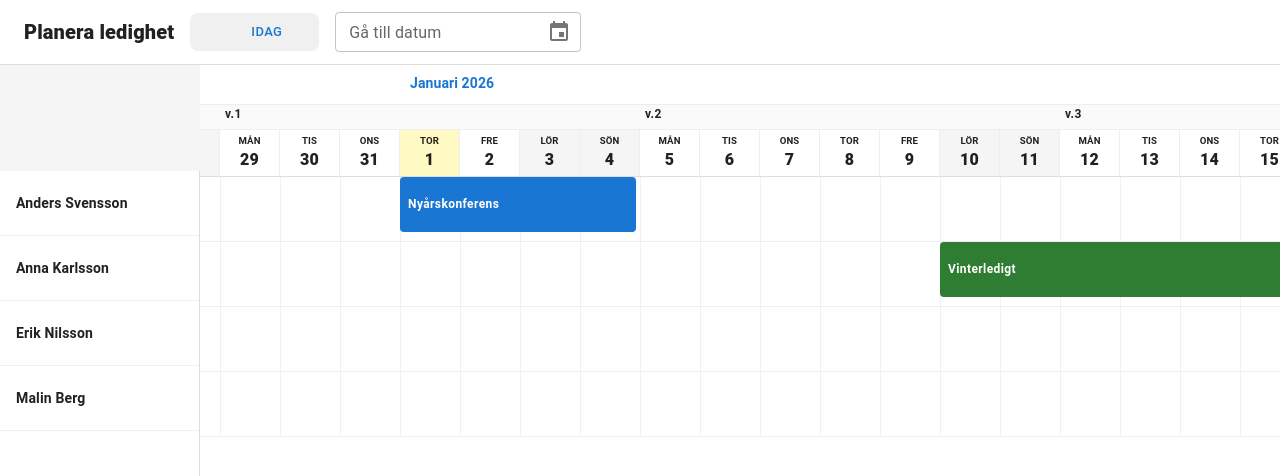
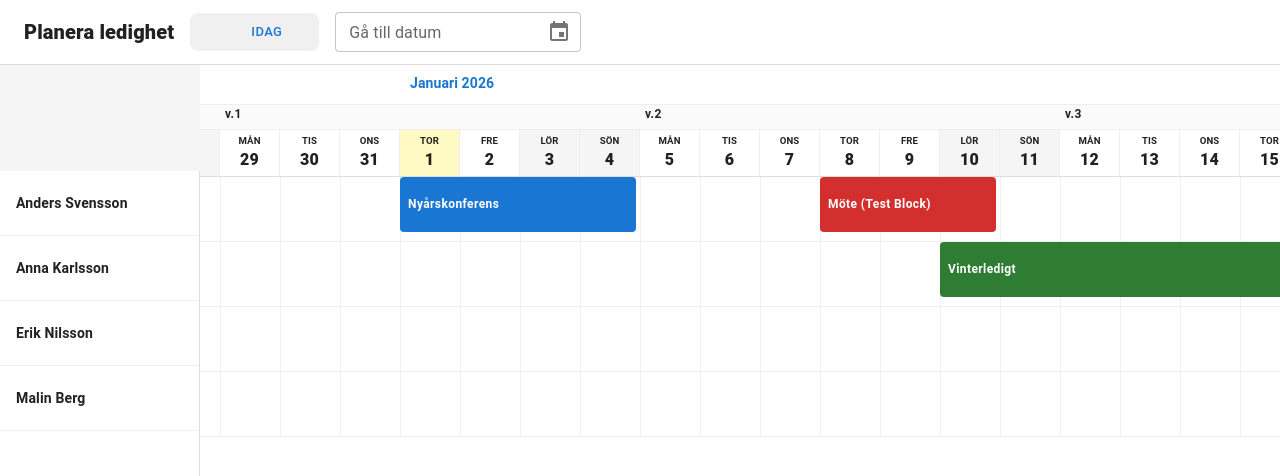
Before and after one commit to younusrahman/planera-ledighet, a React (Vite) app: page / in a window 1280 px wide. Shown: the top 476 px of the page. Built offline with nearby package versions, Linux system fonts and the light colour scheme; some icons are missing.

Commit message:
resizing, collision detection,
some buggs on resize

```diff
--- a/src/components/LeaveBlock.tsx
+++ b/src/components/LeaveBlock.tsx
@@ -1,56 +1,107 @@
-import React from "react";
+import React, { useState, useEffect } from "react";
 import { useDraggable } from "@dnd-kit/core";
-import { Paper, Typography } from "@mui/material";
-import { CELL_WIDTH, ROW_HEIGHT } from "../utils";
-import type { LeaveItem } from "../utils";
+import { Paper, Typography, Box } from "@mui/material";
+import { CELL_WIDTH, ROW_HEIGHT, type LeaveItem } from "../utils";
 
 interface Props {
   leave: LeaveItem;
-  left?: number;        // Optional because Overlay doesn't need it
-  isOverlay?: boolean;  // Flag to render in "Overlay Mode"
+  left?: number;
+  isOverlay?: boolean;
+  onResizeEnd?: (id: string, newDuration: number) => void; // New prop
 }
 
-export const LeaveBlock = ({ leave, left = 0, isOverlay = false }: Props) => {
+export const LeaveBlock = ({
+  leave,
+  left = 0,
+  isOverlay = false,
+  onResizeEnd,
+}: Props) => {
   const { attributes, listeners, setNodeRef, transform, isDragging } =
     useDraggable({
       id: leave.id,
       data: leave,
-      disabled: isOverlay, // Disable logic if this IS the overlay
+      disabled: isOverlay, // Disable drag if overlay
     });
 
+  // Local state for resizing visual feedback
+  const [isResizing, setIsResizing] = useState(false);
+  const [resizeWidth, setResizeWidth] = useState(0);
+
+  // --- RESIZE LOGIC ---
+  const handleResizeStart = (e: React.MouseEvent) => {
+    // CRITICAL: Stop dnd-kit from picking this up as a drag
+    e.stopPropagation();
+    e.preventDefault();
+
+    setIsResizing(true);
+    setResizeWidth(leave.durationDays * CELL_WIDTH);
+
+    const startX = e.clientX;
+    const startWidth = leave.durationDays * CELL_WIDTH;
+
+    const handleMouseMove = (moveEvent: MouseEvent) => {
+      const deltaX = moveEvent.clientX - startX;
+      // Snap to grid visually
+      const rawWidth = startWidth + deltaX;
+      const snappedWidth = Math.max(
+        CELL_WIDTH, // Minimum 1 day
+        Math.round(rawWidth / CELL_WIDTH) * CELL_WIDTH
+      );
+      setResizeWidth(snappedWidth);
+    };
+
+    const handleMouseUp = () => {
+      setIsResizing(false);
+      window.removeEventListener("mousemove", handleMouseMove);
+      window.removeEventListener("mouseup", handleMouseUp);
+
+      // Calculate final days
+      // We use the last 'resizeWidth' stored in state (or recalculate)
+      // Actually, relying on state inside an event listener closure is tricky.
+      // Let's recalculate based on the final visual width logic.
+      // Better approach: calculate final days here.
+    };
+
+    // Better MouseUp specifically for calculating result
+    const handleMouseUpLogic = (upEvent: MouseEvent) => {
+      const deltaX = upEvent.clientX - startX;
+      const rawWidth = startWidth + deltaX;
+      const days = Math.max(1, Math.round(rawWidth / CELL_WIDTH));
+      if (onResizeEnd) onResizeEnd(leave.id, days);
+    };
+
+    window.addEventListener("mousemove", handleMouseMove);
+    window.addEventListener("mouseup", handleMouseUp);
+    window.addEventListener("mouseup", handleMouseUpLogic, { once: true });
+  };
+
+  // Determine width: dragging/overlay? fixed. resizing? dynamic. normal? fixed.
+  const currentWidth = isResizing
+    ? resizeWidth
+    : leave.durationDays * CELL_WIDTH - 4;
+
   const style: React.CSSProperties = {
-    // Positioning Logic
     position: isOverlay ? "relative" : "absolute",
     left: isOverlay ? 0 : `${left}px`,
-
-    // Transform Logic: Only apply dnd-kit transform to the original, not overlay
-    transform: !isOverlay && transform
-      ? `translate3d(${transform.x}px, ${transform.y}px, 0)`
-      : undefined,
-
-    // Dimensions
-    width: `${leave.durationDays * CELL_WIDTH - 4}px`,
+    transform:
+      !isOverlay && transform
+        ? `translate3d(${transform.x}px, ${transform.y}px, 0)`
+        : undefined,
+    width: `${currentWidth}px`,
     height: ROW_HEIGHT - 10,
-
-    // Styling
     backgroundColor: leave.color,
     color: "white",
     padding: "4px 8px",
     borderRadius: "4px",
     display: "flex",
     alignItems: "center",
-
-    // Interaction
-    zIndex: isOverlay ? 999 : transform ? 100 : 1,
+    zIndex: isOverlay ? 999 : isResizing ? 100 : transform ? 100 : 1,
     cursor: isOverlay ? "grabbing" : "grab",
-    opacity: !isOverlay && isDragging ? 0 : 1, // Hide original while dragging
-    boxShadow: isOverlay ? "0 8px 16px rgba(0,0,0,0.2)" : "none",
-
-    // CRITICAL: Never animate 'left' or 'all' during infinite scroll
-    transition: "box-shadow 0.2s ease, opacity 0.1s",
+    opacity: !isOverlay && isDragging ? 0 : 1,
+    boxShadow: isOverlay || isResizing ? "0 8px 16px rgba(0,0,0,0.2)" : "none",
+    transition: isResizing ? "none" : "box-shadow 0.2s ease, opacity 0.1s",
   };
 
-  // If overlay, we strip the dnd-kit refs so it's purely visual
   if (isOverlay) {
     return (
       <Paper style={style} elevation={4}>
@@ -65,13 +116,31 @@ export const LeaveBlock = ({ leave, left = 0, isOverlay = false }: Props) => {
     <Paper
       ref={setNodeRef}
       style={style}
-      {...listeners}
+      {...listeners} // Drag listeners on the main body
       {...attributes}
       elevation={2}
     >
       <Typography variant="caption" noWrap fontWeight="bold">
         {leave.name}
       </Typography>
+
+      {/* RESIZE HANDLE */}
+      {!isDragging && (
+        <Box
+          onPointerDown={handleResizeStart} // Use PointerDown for better touch/mouse support
+          sx={{
+            position: "absolute",
+            right: 0,
+            top: 0,
+            bottom: 0,
+            width: "10px",
+            cursor: "col-resize",
+            "&:hover": {
+              backgroundColor: "rgba(0,0,0,0.1)",
+            },
+          }}
+        />
+      )}
     </Paper>
   );
 };
--- a/src/components/Timeline.tsx
+++ b/src/components/Timeline.tsx
@@ -34,6 +34,7 @@ import {
   ROW_HEIGHT,
   getDaysArray,
   getDateOffset,
+  checkCollision,
   type LeaveItem,
 } from "../utils";
 import { LeaveBlock } from "./LeaveBlock";
@@ -63,15 +64,24 @@ export const Timeline = () => {
       name: "Nyårskonferens",
       startDate: "2026-01-01",
       durationDays: 4,
-      color: "#1976d2",
-      rowId: "1",
+      color: "#1976d2", // Blue
+      rowId: "1", // Row 1
+    },
+    // NEW BLOCK ADDED HERE
+    {
+      id: "l3",
+      name: "Möte (Test Block)",
+      startDate: "2026-01-08", // Starts after the blue block
+      durationDays: 3,
+      color: "#d32f2f", // Red
+      rowId: "1", // SAME ROW as l1
     },
     {
       id: "l2",
       name: "Vinterledigt",
       startDate: "2026-01-10",
       durationDays: 14,
-      color: "#2e7d32",
+      color: "#2e7d32", // Green
       rowId: "2",
     },
   ]);
@@ -185,28 +195,57 @@ export const Timeline = () => {
     setActiveLeave(null);
     const { active, delta } = event;
 
-    // 2. Calculate how many days the GRID shifted during the drag (e.g., -30 days)
     const daysGridMoved = startDate.diff(dragStartTimeRef.current, "day");
-
-    // 3. Calculate how many days the MOUSE/ITEM moved visually (including auto-scroll)
     const visualMovedDays = Math.round(delta.x / CELL_WIDTH);
-
-    // 4. The real date change is Visual Move + Grid Shift (Cancellation)
     const finalDaysDiff = visualMovedDays + daysGridMoved;
 
     if (finalDaysDiff !== 0) {
+      // 1. Find the item we moved
+      const item = leaves.find((l) => l.id === active.id);
+      if (!item) return;
+
+      // 2. Calculate PROPOSED new start date
+      const newStartDate = dayjs(item.startDate)
+        .add(finalDaysDiff, "day")
+        .format("YYYY-MM-DD");
+
+      // 3. Check for collision
+      const hasCollision = checkCollision(leaves, {
+        ...item,
+        startDate: newStartDate,
+      });
+
+      if (!hasCollision) {
+        // 4. Update if safe
+        setLeaves((prev) =>
+          prev.map((l) =>
+            l.id === active.id ? { ...l, startDate: newStartDate } : l
+          )
+        );
+      } else {
+        // Optional: Show error toast here ("Cannot move here")
+        console.warn("Collision detected, move reverted");
+      }
+    }
+  };
+  const handleResizeEnd = (id: string, newDuration: number) => {
+    const item = leaves.find((l) => l.id === id);
+    if (!item) return;
+
+    // Check collision with NEW duration
+    const hasCollision = checkCollision(leaves, {
+      ...item,
+      durationDays: newDuration,
+    });
+
+    if (!hasCollision) {
       setLeaves((prev) =>
-        prev.map((l) =>
-          l.id === active.id
-            ? {
-                ...l,
-                startDate: dayjs(l.startDate)
-                  .add(finalDaysDiff, "day")
-                  .format("YYYY-MM-DD"),
-              }
-            : l
-        )
+        prev.map((l) => (l.id === id ? { ...l, durationDays: newDuration } : l))
       );
+    } else {
+      console.warn("Collision detected during resize");
+      // The LeaveBlock component resets its visual state automatically on mouseUp,
+      // so we just don't update the global state, snapping it back effectively.
     }
   };
 
@@ -431,6 +470,7 @@ export const Timeline = () => {
                         key={l.id}
                         leave={l}
                         left={getDateOffset(l.startDate, startDate)}
+                        onResizeEnd={handleResizeEnd} // <--- Pass the handler
                       />
                     ))}
                 </Box>
--- a/src/utils.ts
+++ b/src/utils.ts
@@ -54,3 +54,29 @@ export const getDateOffset = (
   const base = timelineStart.startOf("day");
   return start.diff(base, "day") * CELL_WIDTH;
 };
+
+export const checkCollision = (
+  items: LeaveItem[],
+  targetItem: {
+    id: string;
+    rowId: string;
+    startDate: string;
+    durationDays: number;
+  }
+) => {
+  const targetStart = dayjs(targetItem.startDate).startOf("day");
+  const targetEnd = targetStart.add(targetItem.durationDays, "day");
+
+  return items.some((item) => {
+    // Skip self and items in other rows
+    if (item.id === targetItem.id || item.rowId !== targetItem.rowId) {
+      return false;
+    }
+
+    const itemStart = dayjs(item.startDate).startOf("day");
+    const itemEnd = itemStart.add(item.durationDays, "day");
+
+    // Standard overlap logic: (StartA < EndB) and (EndA > StartB)
+    return targetStart.isBefore(itemEnd) && targetEnd.isAfter(itemStart);
+  });
+};
```
